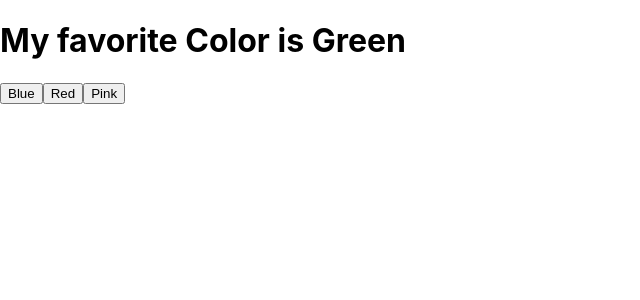
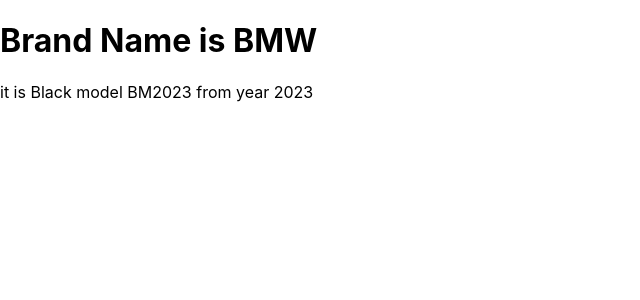
Before and after one commit to anurag-vns/my-react, a React (Create React App) app: page / in a window 1280 px wide. Shown: the top 300 px of the page, without its empty margins (0-640 px from the left). Built offline with nearby package versions, Linux system fonts and the light colour scheme.

Commit message:
Create multiple state Hooks
 create multiple state Hooks to track individual values.

```diff
--- a/src/App.js
+++ b/src/App.js
@@ -1,9 +1,9 @@
 import './App.css';
-import  FavoriteColor from './components/State';
-function App(props) {
+import Car from './React Tutorial/StateHooks';
+function App() {
   return (
 
-<FavoriteColor></FavoriteColor>
+<Car></Car>
 
 )
 }
--- /dev/null
+++ b/src/React Tutorial/StateHooks.js
@@ -0,0 +1,21 @@
+import React from "react";
+import { useState } from "react";
+
+function Car(){
+
+    const[brand, setBrand]= useState("BMW");
+    const[color, setColor]= useState("Black");
+    const [model, setModel]=useState("BM2023");
+    const[year, setYear]=useState("2023");
+
+
+
+return(
+    <>
+    <h1>Brand Name is  {brand}</h1>
+    <p>it  is  {color}  model  {model} from year   {year}</p>
+
+</>
+);
+}
+export default Car;
```
